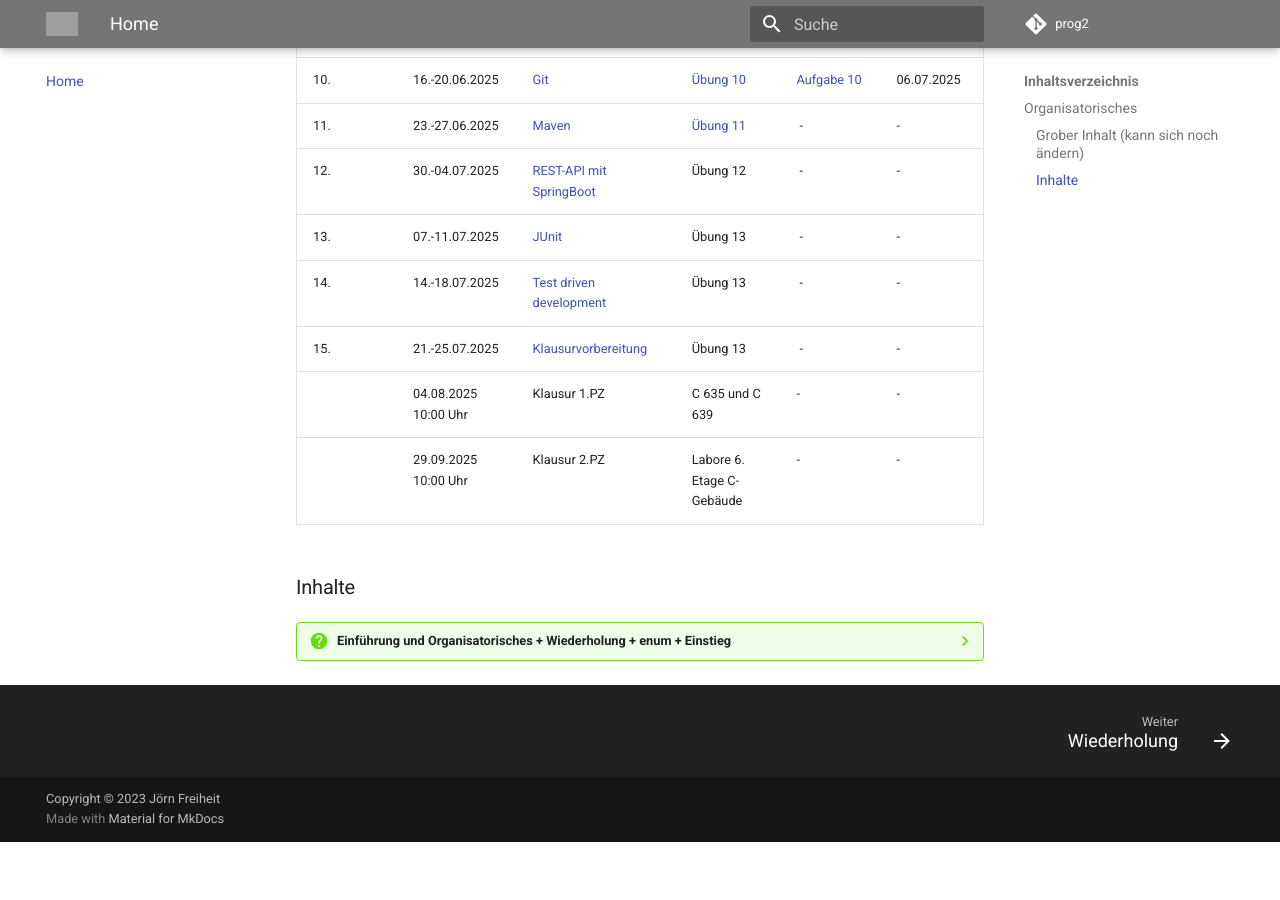
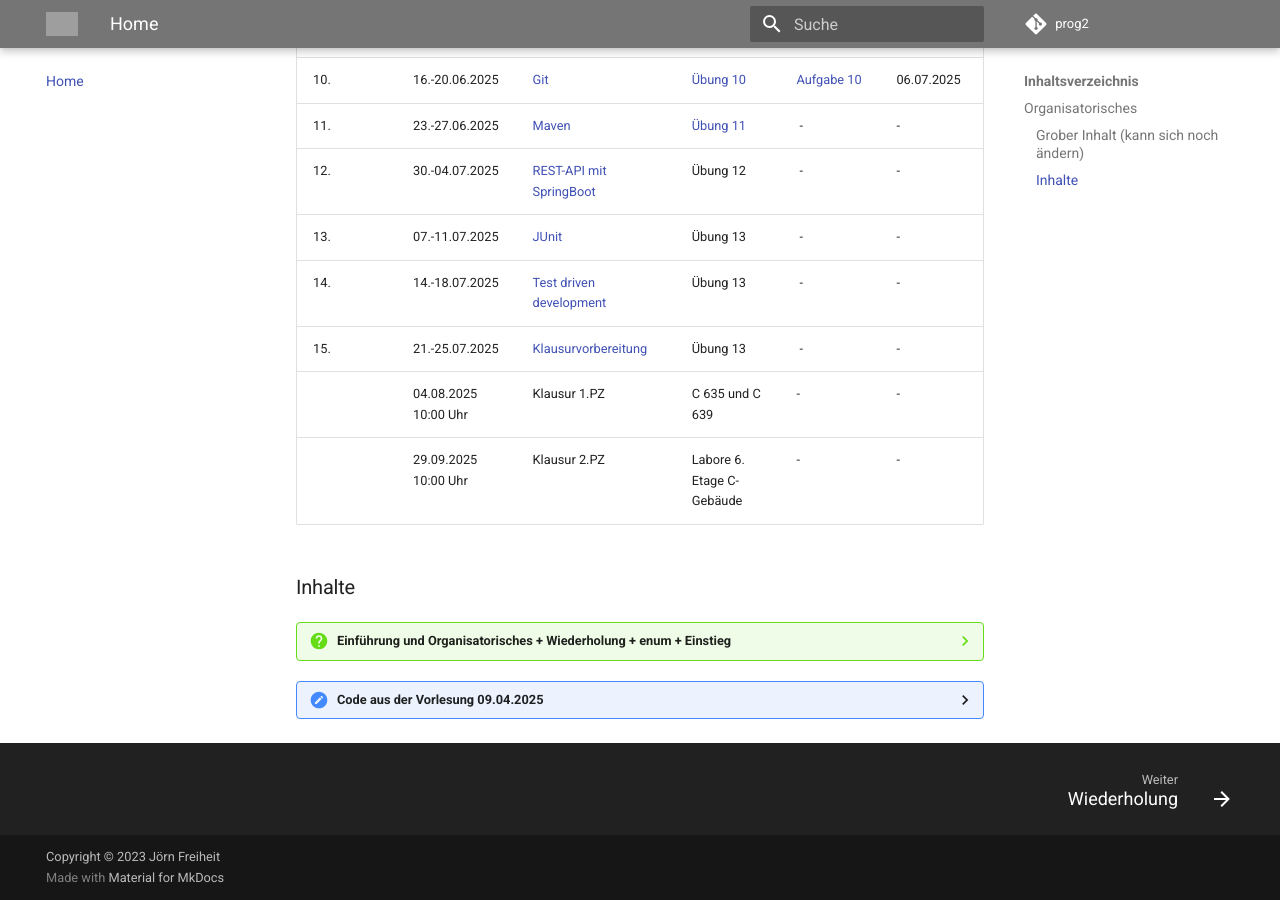
Before and after one commit to jfreiheit/prog2_2025, an MkDocs documentation site: the page built from docs/index.md, in a window 1280 px wide and 900 px high, scrolled down 3129 px. Built offline with MkDocs 1.6.1 and Material for MkDocs 9.7.7, drawn with Linux system fonts in a browser that asks for light colours; comment, search, counter and statistics services are not loaded; before the commit the page ends 3971 px from its top, so only the background shows below that; some of the changed lines change nothing that is shown; grey boxes are pictures that could not be loaded.

Commit message:
code aus vorlesung 9.4.2025

````diff
--- a/docs/index.md
+++ b/docs/index.md
@@ -67,3 +67,54 @@
 	- siehe [**Wiederholung**](wiederholung.md#wiederholung)
 	- siehe [**Einstieg**](einstieg.md#einstieg)
 	- siehe [**Aufgabe 1**](aufgaben.md#aufgabe-1-wurfelspiel)
+
+
+??? "Code aus der Vorlesung 09.04.2025"
+
+	=== "Programmklasse.java"
+		```java
+		import javax.swing.*;
+		import java.util.Arrays;
+
+		public class Main
+		{
+		    public static void main(String[] args)
+		    {
+		         int[] numbers = {1, 2,  3, 4, 5, 6, 7, 8, 9, 10};
+		         for(var values : numbers)
+		         {
+		             System.out.print(values + ", ");
+		         }
+		         System.out.println(Arrays.toString(numbers));
+
+		         String s1 = "Hello FIW! \n " + "Welcome to FIW!";
+		         String s2 = """
+		                 Hello FIW!
+		                 Hello FIW!
+		                 Welcome to FIW!
+		                 <html>
+		                    <h1>Hello FIW!</h1>
+		                    <p>Hello FIW!</p>
+		                        <a href="www."
+		                 </html>""";
+		         System.out.println(s2 + " Hallo ");
+
+		         Rectangle r1  = new Rectangle(5, 6);
+		         Rectangle r2 = new Rectangle(6, 7);
+		         Rectangle r3 = new Rectangle(5, 6);
+		         System.out.println(r1.toString());
+		         System.out.println(r2.toString());
+		         System.out.println(r3.toString());
+		         System.out.println("r1 equals r2 ?  " + r1.equals(r2));
+		         System.out.println("r1 equals r3 ?  " + r1.equals(r3));
+
+		         JOptionPane.showMessageDialog(null, "Hello FIW!", "Titel FIW!", JOptionPane.QUESTION_MESSAGE);
+		         String input = JOptionPane.showInputDialog(null, "Geben Sie eine Zahl ein:");
+		         System.out.println("Sie haben " + input + " eingegeben");
+		    }
+		}
+		```
+	=== "Rectangle.java"
+		```java
+		public record Rectangle(double width, double length){}
+		```
````
Also changed, not shown: site/index.html, site/search/search_index.json, site/sitemap.xml, 1 other file.
